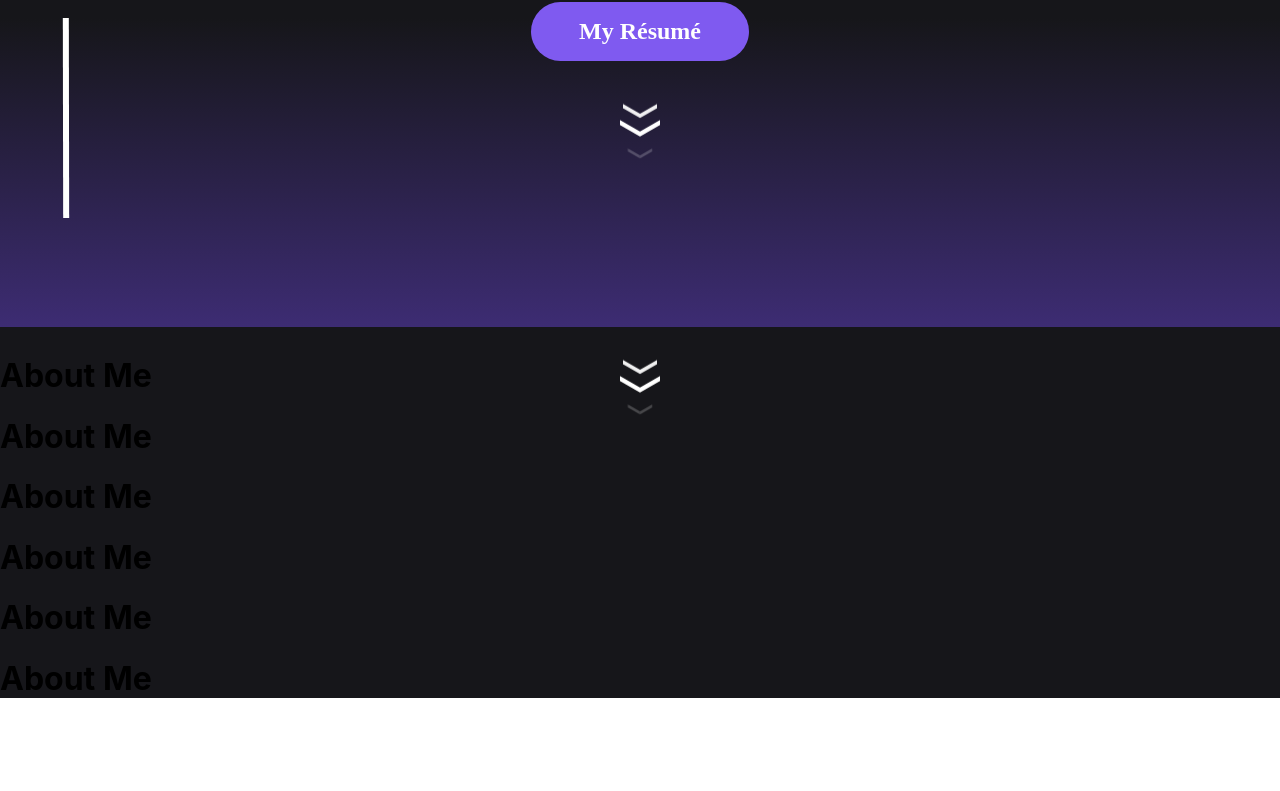
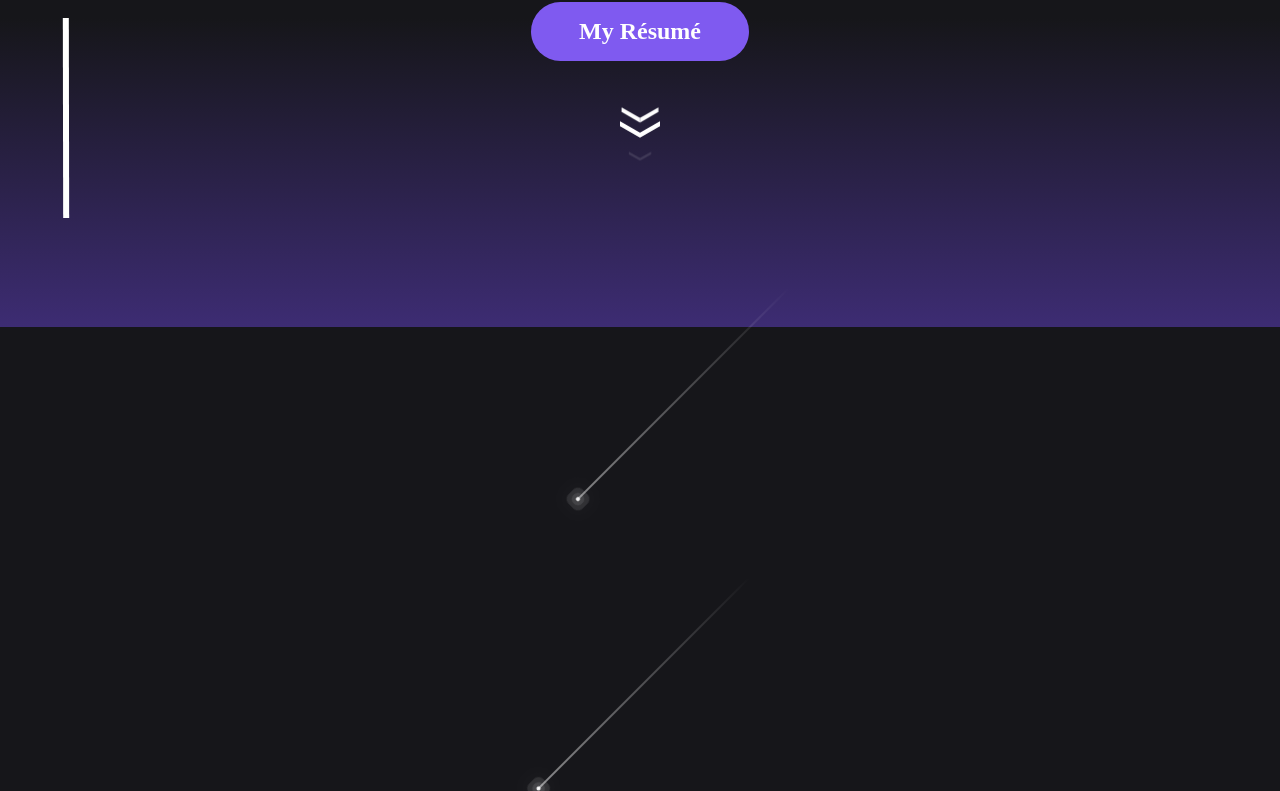
Before and after one commit to Min-Ho-Lim/Portfolio, a Next.js app: page / in a window 1280 px wide. Shown: the part 473-1264 px from the top of the page. Before the commit the page ends 1171 px from the top, so only its background shows below. Built offline with nearby package versions, Linux system fonts and the light colour scheme.

Commit message:
feat(#7): clean up codes before creating a pr

```diff
--- a/components/mainPage.tsx
+++ b/components/mainPage.tsx
@@ -59,9 +59,9 @@ export default function MainPage() {
 
         <ScrollDown />
       </div>
-      {/* {arrayOfTen.map((_, i) => (
+      {arrayOfTen.map((_, i) => (
         <span key={i} className={styles.span} />
-      ))} */}
+      ))}
     </div>
   );
 }
--- a/pages/index.tsx
+++ b/pages/index.tsx
@@ -18,20 +18,7 @@ export default function Home() {
 
       <main>
         <MainPage />
-        <ScrollDown />
-        <div className={styles.secondPage}>
-          <h1>About Me</h1>
-          <h1>About Me</h1>
-          <h1>About Me</h1>
-          <h1>About Me</h1>
-          <h1>About Me</h1>
-          <h1>About Me</h1>
-        </div>
       </main>
-      {/* create another page */}
-      {/* <div className={styles.secondPage}>
-        <a className={styles.secondPageContentLeftTopText}>About Me</a>
-      </div> */}
     </div>
   );
 }
--- a/styles/Home.module.css
+++ b/styles/Home.module.css
@@ -147,7 +147,7 @@
 }
 
 .mainButtonText {
-  font-size: max(min(2vw, 24px), 12px);
+  font-size: max(min(2vw, 24px), 14px);
   font-family: "Clash Display Variable";
   font-style: normal;
   font-weight: 634;
--- a/styles/globals.css
+++ b/styles/globals.css
@@ -3,6 +3,7 @@ html {
   height: 100%;
   background: linear-gradient(180deg, #16161a 61.51%, #3d2c73 100%);
   scroll-behavior: smooth;
+  overflow: hidden;
 }
 body {
   padding: 0;
```
